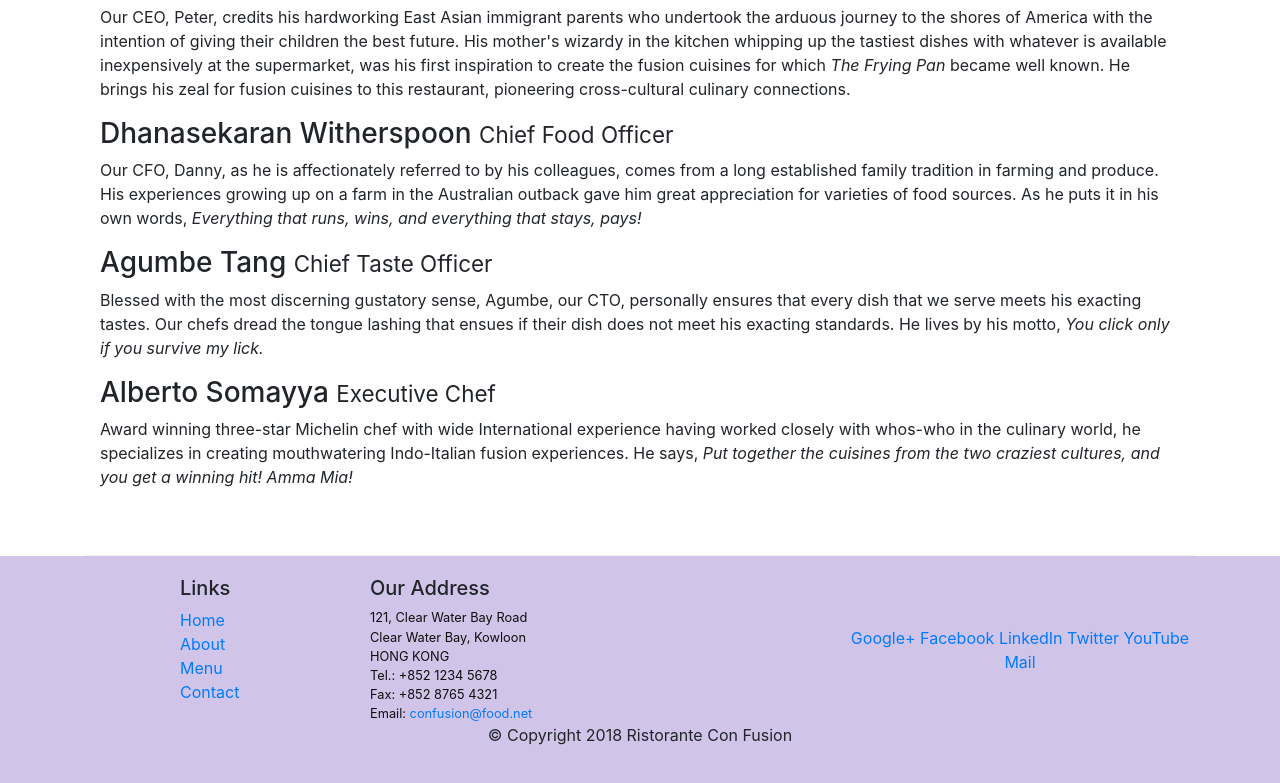
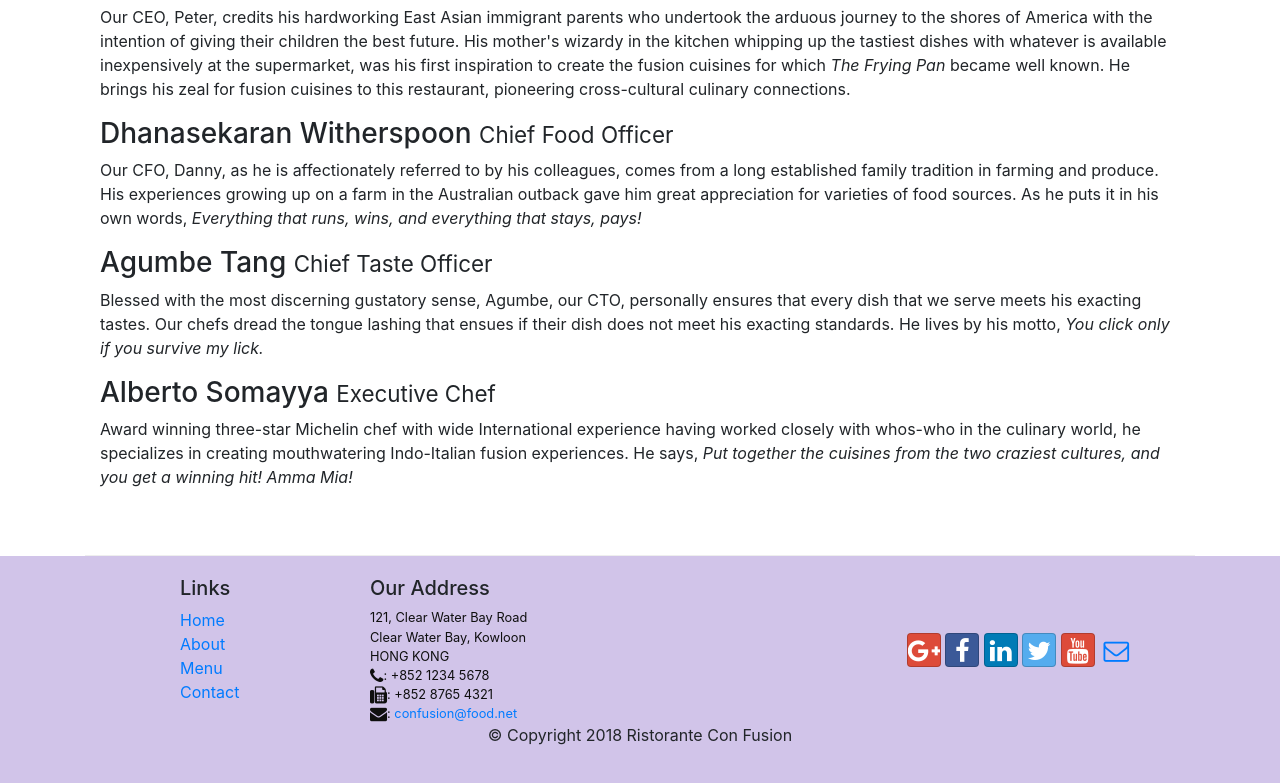
Before and after one commit to ramiz-rahman/git-test, a website: page aboutus.html in a window 1280 px wide. Shown: the part 998-1781 px from the top of the page. Drawn offline with nearby package versions, Linux system fonts and the light colour scheme.

Commit message:
Add icon fonts

```diff
--- a/aboutus.html
+++ b/aboutus.html
@@ -15,6 +15,14 @@
     <link
       rel="stylesheet"
       href="node_modules/bootstrap/dist/css/bootstrap.min.css"
+    />
+    <link
+      rel="stylesheet"
+      href="node_modules/font-awesome/css/font-awesome.min.css"
+    />
+    <link
+      rel="stylesheet"
+      href="node_modules/bootstrap-social/bootstrap-social.css"
     />
 
     <!-- Enabling Custom CSS -->
@@ -37,13 +45,25 @@
         <div class="collapse navbar-collapse" id="Navbar">
           <ul class="navbar-nav mr-auto">
             <li class="nav-item">
-              <a href="./index.html" class="nav-link">Home</a>
+              <a href="./index.html" class="nav-link"
+                ><span class="fa fa-home fa-lg"></span> Home</a
+              >
             </li>
             <li class="nav-item active">
-              <a href="#" class="nav-link">About</a>
+              <a href="#" class="nav-link"
+                ><span class="fa fa-info fa-lg"></span> About</a
+              >
             </li>
-            <li class="nav-item"><a href="#" class="nav-link">Menu</a></li>
-            <li class="nav-item"><a href="#" class="nav-link">Contact</a></li>
+            <li class="nav-item">
+              <a href="#" class="nav-link"
+                ><span class="fa fa-list fa-lg"></span> Menu</a
+              >
+            </li>
+            <li class="nav-item">
+              <a href="#" class="nav-link"
+                ><span class="fa fa-address-card fa-lg"></span> Contact</a
+              >
+            </li>
           </ul>
         </div>
       </div>
@@ -164,19 +184,42 @@
               121, Clear Water Bay Road<br />
               Clear Water Bay, Kowloon<br />
               HONG KONG<br />
-              Tel.: +852 1234 5678<br />
-              Fax: +852 8765 4321<br />
-              Email: <a href="mailto:confusion@food.net">confusion@food.net</a>
+              <i class="fa fa-phone fa-lg"></i>: +852 1234 5678<br />
+              <i class="fa fa-fax fa-lg"></i>: +852 8765 4321<br />
+              <i class="fa fa-envelope fa-lg"></i>:
+              <a href="mailto:confusion@food.net">confusion@food.net</a>
             </address>
           </div>
           <div class="col-12 col-sm-4 align-self-center">
             <div class="text-center">
-              <a href="http://google.com/+">Google+</a>
-              <a href="http://www.facebook.com/profile.php?id=">Facebook</a>
-              <a href="http://www.linkedin.com/in/">LinkedIn</a>
-              <a href="http://twitter.com/">Twitter</a>
-              <a href="http://youtube.com/">YouTube</a>
-              <a href="mailto:">Mail</a>
+              <a
+                class="btn btn-social-icon btn-google"
+                href="http://google.com/+"
+                ><i class="fa fa-google-plus fa-lg"></i
+              ></a>
+              <a
+                class="btn btn-social-icon btn-facebook"
+                href="http://www.facebook.com/profile.php?id="
+                ><i class="fa fa-facebook fa-lg"></i
+              ></a>
+              <a
+                class="btn btn-social-icon btn-linkedin"
+                href="http://www.linkedin.com/in/"
+                ><i class="fa fa-linkedin fa-lg"></i
+              ></a>
+              <a
+                class="btn btn-social-icon btn-twitter"
+                href="http://twitter.com/"
+                ><i class="fa fa-twitter fa-lg"></i
+              ></a>
+              <a
+                class="btn btn-social-icon btn-google"
+                href="http://youtube.com/"
+                ><i class="fa fa-youtube fa-lg"></i
+              ></a>
+              <a class="btn btn-social-icon" href="mailto:"
+                ><i class="fa fa-envelope-o fa-lg"></i
+              ></a>
             </div>
           </div>
         </div>
--- a/package.json
+++ b/package.json
@@ -29,6 +29,8 @@
   },
   "dependencies": {
     "bootstrap": "^4.1.3",
+    "bootstrap-social": "^5.1.1",
+    "font-awesome": "^4.7.0",
     "jquery": "^3.3.1",
     "popper": "^1.0.1",
     "popper.js": "^1.14.6"
```
Also changed, not shown: index.html (+56 -13 lines), 1 other file.
